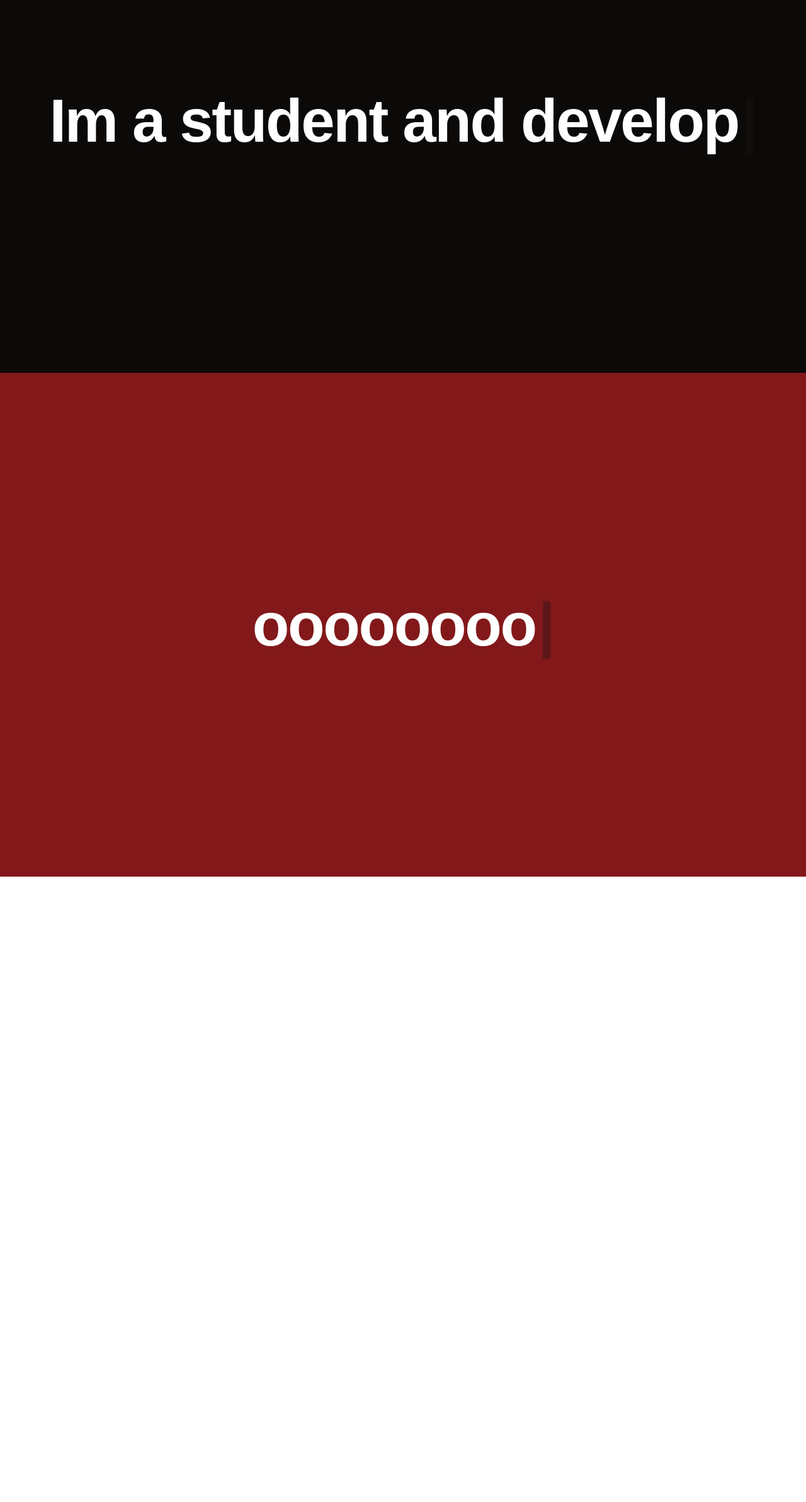
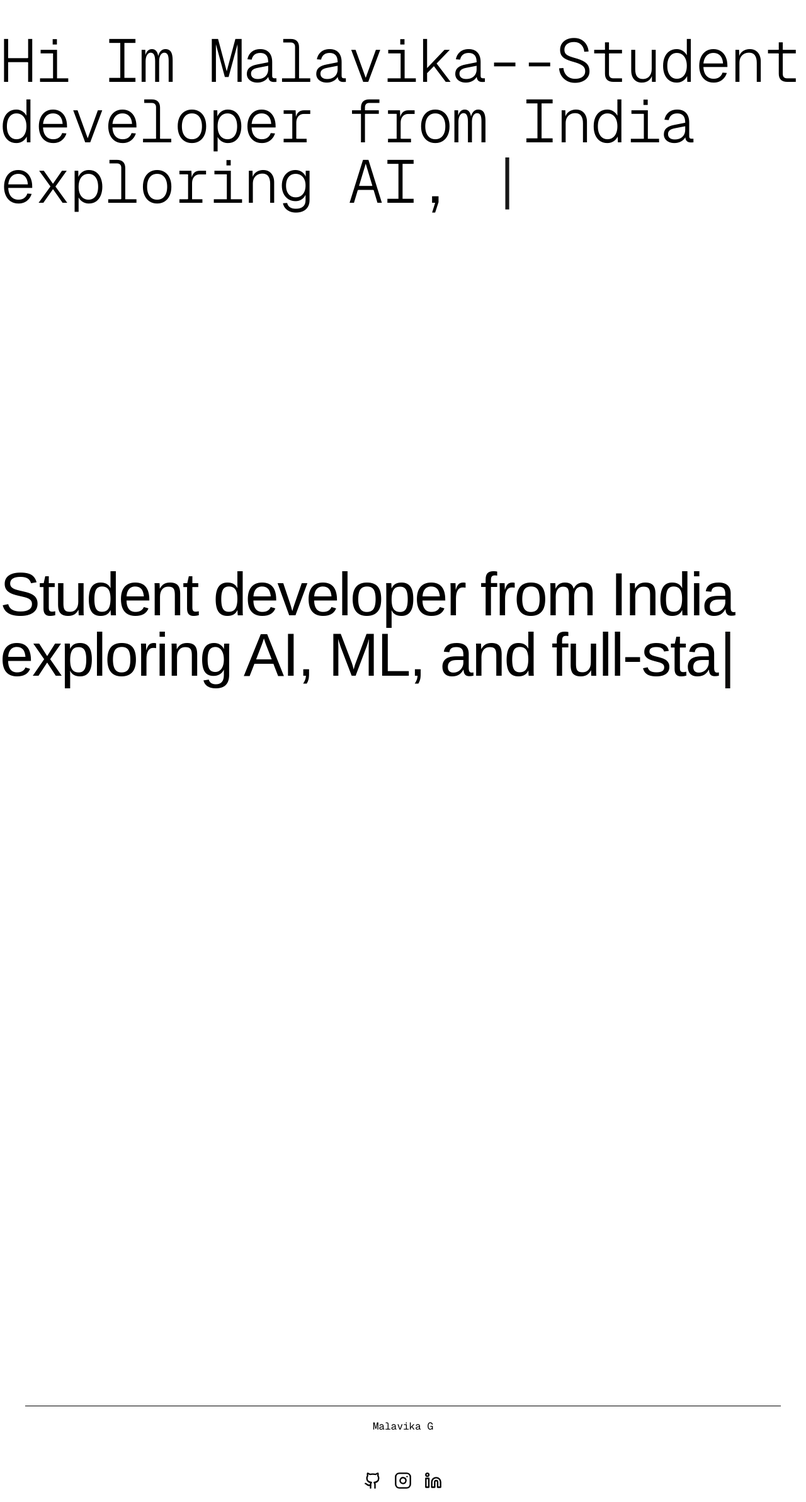
Before and after one commit to Malavika007/Portfolio, a Next.js app: page / in a window 1280 px wide. Shown: the part 208-2593 px from the top of the page at 63% size. Before the commit the page ends 1600 px from the top, so only its background shows below. Built offline with nearby package versions, Linux system fonts and the light colour scheme.

Commit message:
change 6

```diff
--- /dev/null
+++ b/app/five.js
@@ -0,0 +1,12 @@
+
+export default function Five() {
+  return (
+    <div  className="flex justify-center items-center h-screen w-full overflow-hidden bg-white">
+
+
+
+      </div>
+
+
+  );
+}
--- /dev/null
+++ b/app/footer.js
@@ -0,0 +1,29 @@
+import { Github } from 'lucide-react';
+import { Instagram } from 'lucide-react';
+import { Linkedin } from 'lucide-react';
+
+export default function Footer() {
+  return (
+<>
+    <div  className=" flex flex-col p-10  w-full text-black">
+
+        <hr className="w-full border-black mb-5" />
+       <h5  className="self-center font-mono" >Malavika G</h5>
+      </div>
+
+
+
+
+    <div  className="flex  items-center justify-center w-full overflow-hidden  text-zinc-500">
+        <a  href='https://github.com/Malavika007'><Github color="black" size={28}/></a>
+        <a className="m-5" href='https://www.instagram.com/malavikaa.g'><Instagram color="black" size={28} /></a>
+        <a  href='https://www.linkedin.com/in/malavika-g-9aa515374/'><Linkedin color="black" size={28} /></a>
+
+
+      </div>
+
+
+  </>
+  );
+
+}
--- a/app/one.tsx
+++ b/app/one.tsx
@@ -4,10 +4,10 @@ import TextType from './textstyle'
 
 export default function One() {
   return (
-    <div  className="flex justify-center items-center h-screen w-full overflow-hidden bg-stone-950">
+    <div  className="flex justify-center items-center h-screen w-full overflow-hidden bg-white">
 
-        <TextType className='font-semibold text-8xl'
-          text={["Hi Im Malavika", "Im a student and developer", "check out my site"]}
+        <TextType className='font-light text-8xl font-mono'
+          text={["Hi Im Malavika--Student developer from India exploring AI, ML, and full-stack development to solve real-world problems."]}
           typingSpeed={100}
           pauseDuration={1500}
           showCursor={true}
--- a/app/page.tsx
+++ b/app/page.tsx
@@ -1,12 +1,15 @@
 import One from "./one"
 import Two from "./two"
-
+import Five from "./five"
+import Footer from "./footer"
 export default function Home() {
   return (
     <div>
 
      <One/>
       <Two/>
+      <Five/>
+      <Footer/>
       </div>
 
 
--- a/app/textstyle.js
+++ b/app/textstyle.js
@@ -41,7 +41,7 @@ const TextType = ({
   };
 
   const getCurrentTextColor = () => {
-    if (textColors.length === 0) return "#ffffff";
+    if (textColors.length === 0) return "#000000"; // Default to black if no colors provided
     return textColors[currentTextIndex % textColors.length];
   };
 
--- a/app/two.tsx
+++ b/app/two.tsx
@@ -4,10 +4,10 @@ import TextType from './textstyle'
 
 export default function Two() {
   return (
-    <div  className="flex justify-center items-center h-screen w-full overflow-hidden bg-red-900">
+    <div  className="bg-white h-screen flex justify-center items-center w-full overflow-hidden  text-stone-950">
 
-        <TextType className='font-semibold text-8xl'
-          text={["oooooooo", "weeeee", "oooooooo", "weeeee"]}
+        <TextType className='font-light text-8xl'
+          text={["Student developer from India exploring AI, ML, and full-stack development to solve real-world problems."]}
           typingSpeed={100}
           pauseDuration={1500}
           showCursor={true}
--- a/package.json
+++ b/package.json
@@ -10,8 +10,12 @@
   },
   "dependencies": {
     "gsap": "^3.13.0",
+    "ionicons": "^8.0.13",
+    "lucide": "^0.536.0",
+    "lucide-react": "^0.536.0",
     "next": "15.4.4",
     "ogl": "^1.0.11",
+    "postprocessing": "^6.37.6",
     "react": "19.1.0",
     "react-bits": "^1.0.5",
     "react-dom": "19.1.0"
```
Also changed, not shown: 2 other files (tests, documents, lock files or other folders).
